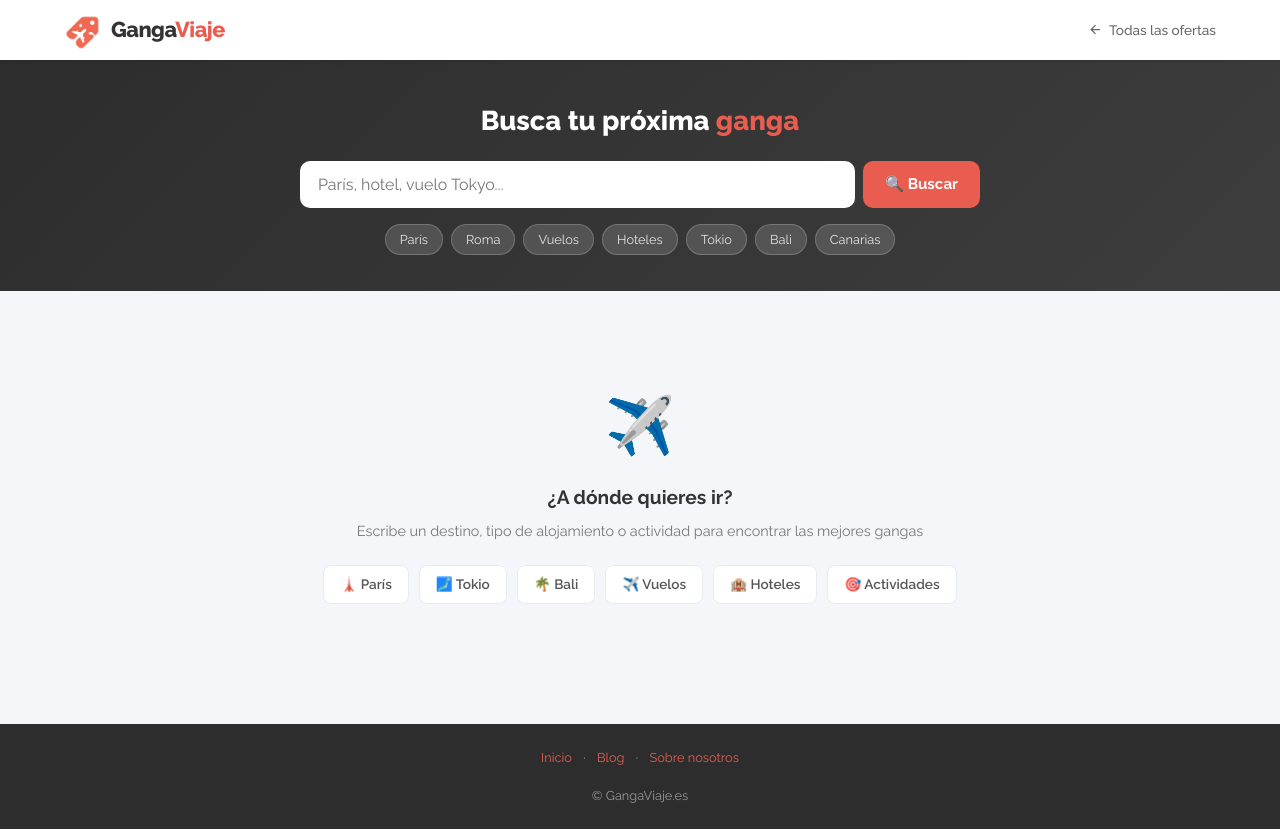
After one commit to luisespinarlp-alt/gangaviaje, a Flask app: page /buscar in a window 1280 px wide. The commit adds this page. Run offline with Flask 3, Linux system fonts and the light colour scheme; some libraries are stand-ins or nearby versions.

Commit message:
Add /buscar search page with deals + blog results
- GET /buscar?q=... busca en título, location y descripción de deals
  y en título, excerpt y content de posts
- Resultados en 2 secciones: Ofertas (grid) + Guías de viaje (lista)
- Quick chips para búsquedas populares (París, Tokio, vuelos...)
- Estado vacío con sugerencias cuando no hay resultados
- Botón 'Buscar' en el nav de la homepage
- noindex para no competir con páginas de categoría en SEO

Co-Authored-By: Claude Sonnet 4.6 <noreply@anthropic.com>

```diff
--- a/app.py
+++ b/app.py
@@ -164,6 +164,13 @@ def newsletter():
         return jsonify({"ok": False, "msg": "Error al guardar. Inténtalo de nuevo."}), 500
 
 
+@app.route("/buscar")
+def buscar():
+    q = request.args.get("q", "").strip()
+    results = database.search(q) if len(q) >= 2 else {"deals": [], "posts": []}
+    return render_template("buscar.html", q=q, results=results, destinos=config.DESTINOS)
+
+
 @app.route("/sobre-nosotros")
 def sobre_nosotros():
     stats = database.get_stats()
--- /dev/null
+++ b/templates/buscar.html
@@ -0,0 +1,229 @@
+<!DOCTYPE html>
+<html lang="es">
+<head>
+  <meta charset="UTF-8">
+  <meta name="viewport" content="width=device-width, initial-scale=1.0">
+  <title>{% if q %}Resultados para "{{ q }}"{% else %}Buscar ofertas{% endif %} — GangaViaje</title>
+  <meta name="description" content="Busca entre cientos de ofertas de viajes en GangaViaje: vuelos, hoteles, actividades y más.">
+  <meta name="robots" content="noindex">
+  <link rel="icon" type="image/png" href="/static/img/logo_icon.png">
+  <link rel="preconnect" href="https://fonts.googleapis.com">
+  <link rel="preconnect" href="https://fonts.gstatic.com" crossorigin>
+  <link href="https://fonts.googleapis.com/css2?family=Raleway:wght@400;500;600;700;800;900&display=swap" rel="stylesheet">
+  <script async src="https://www.googletagmanager.com/gtag/js?id=G-05YGXD7GX7"></script>
+  <script>window.dataLayer=window.dataLayer||[];function gtag(){dataLayer.push(arguments);}gtag("js",new Date());gtag("config","G-05YGXD7GX7");</script>
+  <style>
+    *, *::before, *::after { margin: 0; padding: 0; box-sizing: border-box; }
+    body { font-family: 'Raleway', -apple-system, sans-serif; background: #f4f6f9; color: #333; line-height: 1.5; }
+
+    nav { background: white; box-shadow: 0 1px 4px rgba(0,0,0,0.10); position: sticky; top: 0; z-index: 100; }
+    .nav-inner { max-width: 1200px; margin: 0 auto; padding: 0 24px; display: flex; align-items: center; justify-content: space-between; height: 60px; }
+    .logo { display: flex; align-items: center; gap: 10px; text-decoration: none; }
+    .logo-icon { height: 40px; width: auto; }
+    .logo-name { font-size: 1.35rem; font-weight: 800; color: #333; letter-spacing: -0.5px; }
+    .logo-name span { color: #E85D50; }
+    .nav-back { color: #666; text-decoration: none; font-size: 0.85rem; font-weight: 500; display: flex; align-items: center; gap: 6px; transition: color 0.15s; }
+    .nav-back:hover { color: #E85D50; }
+    .nav-back svg { width: 15px; height: 15px; }
+
+    /* SEARCH HERO */
+    .search-hero { background: linear-gradient(135deg, #2D2D2D 0%, #3D3D3D 100%); padding: 40px 24px 36px; }
+    .search-hero-inner { max-width: 680px; margin: 0 auto; text-align: center; }
+    .search-hero h1 { font-size: 1.7rem; font-weight: 800; color: white; margin-bottom: 20px; }
+    .search-hero h1 span { color: #E85D50; }
+    .search-form { display: flex; gap: 8px; }
+    .search-input { flex: 1; padding: 14px 18px; border: none; border-radius: 10px; font-family: inherit; font-size: 1rem; outline: none; }
+    .search-btn { background: #E85D50; color: white; border: none; border-radius: 10px; padding: 14px 22px; font-family: inherit; font-size: 0.95rem; font-weight: 700; cursor: pointer; transition: background 0.15s; white-space: nowrap; }
+    .search-btn:hover { background: #D14A3E; }
+
+    /* QUICK SEARCHES */
+    .quick-searches { display: flex; gap: 8px; flex-wrap: wrap; justify-content: center; margin-top: 16px; }
+    .quick-chip { background: rgba(255,255,255,0.15); color: rgba(255,255,255,0.85); border: 1px solid rgba(255,255,255,0.2); border-radius: 20px; padding: 5px 14px; font-size: 0.8rem; text-decoration: none; transition: all 0.15s; cursor: pointer; font-family: inherit; }
+    .quick-chip:hover { background: rgba(255,255,255,0.25); color: white; }
+
+    /* MAIN */
+    main { max-width: 1200px; margin: 0 auto; padding: 32px 24px 60px; }
+
+    /* RESULTS INFO */
+    .results-info { font-size: 0.9rem; color: #777; margin-bottom: 24px; }
+    .results-info strong { color: #333; }
+
+    /* DEALS GRID */
+    .section-title { font-size: 1.1rem; font-weight: 800; color: #333; margin-bottom: 16px; display: flex; align-items: center; gap: 8px; }
+    .section-title svg { width: 20px; height: 20px; color: #E85D50; }
+    .deals-grid { display: grid; grid-template-columns: repeat(auto-fill, minmax(280px, 1fr)); gap: 18px; margin-bottom: 40px; }
+    .deal-card { background: white; border-radius: 12px; overflow: hidden; box-shadow: 0 1px 4px rgba(0,0,0,0.08); transition: transform 0.2s ease, box-shadow 0.2s ease; text-decoration: none; color: inherit; display: flex; flex-direction: column; }
+    .deal-card:hover { transform: translateY(-4px); box-shadow: 0 6px 20px rgba(0,0,0,0.12); }
+    .card-img { height: 160px; overflow: hidden; background: #fde8e6; position: relative; }
+    .card-img img { width: 100%; height: 100%; object-fit: cover; transition: transform 0.3s; }
+    .deal-card:hover .card-img img { transform: scale(1.04); }
+    .badge-discount { position: absolute; top: 10px; left: 10px; background: #E85D50; color: white; font-size: 0.75rem; font-weight: 700; padding: 3px 8px; border-radius: 5px; }
+    .card-body { padding: 14px; flex: 1; display: flex; flex-direction: column; }
+    .card-location { font-size: 0.75rem; color: #999; margin-bottom: 4px; }
+    .card-title { font-size: 0.92rem; font-weight: 600; color: #333; line-height: 1.35; flex: 1; display: -webkit-box; -webkit-line-clamp: 2; -webkit-box-orient: vertical; overflow: hidden; margin-bottom: 10px; }
+    .card-price { border-top: 1px solid #f0f2f5; padding-top: 10px; display: flex; align-items: center; justify-content: space-between; }
+    .price-current { font-size: 1.3rem; font-weight: 800; color: #E85D50; }
+    .price-unit { font-size: 0.72rem; color: #888; }
+    .card-cta { display: block; background: #E85D50; color: white; text-align: center; padding: 9px; font-size: 0.82rem; font-weight: 700; margin-top: 8px; border-radius: 7px; text-decoration: none; transition: background 0.15s; }
+    .card-cta:hover { background: #D14A3E; }
+
+    /* BLOG RESULTS */
+    .posts-list { display: flex; flex-direction: column; gap: 14px; }
+    .post-result { background: white; border-radius: 12px; padding: 16px 20px; box-shadow: 0 1px 4px rgba(0,0,0,0.07); text-decoration: none; color: inherit; display: flex; gap: 16px; align-items: center; transition: transform 0.2s ease, box-shadow 0.2s ease; }
+    .post-result:hover { transform: translateY(-2px); box-shadow: 0 4px 14px rgba(0,0,0,0.10); }
+    .post-result-img { width: 80px; height: 60px; border-radius: 8px; object-fit: cover; flex-shrink: 0; background: #fde8e6; }
+    .post-result-body { flex: 1; }
+    .post-result-cat { font-size: 0.68rem; font-weight: 700; text-transform: uppercase; letter-spacing: 1px; color: #E85D50; margin-bottom: 4px; }
+    .post-result-title { font-size: 0.92rem; font-weight: 700; color: #333; line-height: 1.35; }
+    .post-result-excerpt { font-size: 0.8rem; color: #777; margin-top: 3px; display: -webkit-box; -webkit-line-clamp: 1; -webkit-box-orient: vertical; overflow: hidden; }
+    .post-result-arrow { color: #E85D50; font-weight: 700; font-size: 1.1rem; flex-shrink: 0; }
+
+    /* EMPTY */
+    .empty { text-align: center; padding: 60px 20px; }
+    .empty-icon { font-size: 3.5rem; margin-bottom: 16px; display: block; }
+    .empty h2 { font-size: 1.2rem; font-weight: 700; color: #333; margin-bottom: 8px; }
+    .empty p { color: #777; font-size: 0.9rem; margin-bottom: 24px; }
+    .empty-suggestions { display: flex; gap: 10px; flex-wrap: wrap; justify-content: center; }
+    .empty-chip { background: white; border: 1.5px solid #e8ecf0; border-radius: 8px; padding: 8px 16px; text-decoration: none; color: #555; font-size: 0.85rem; font-weight: 600; transition: all 0.15s; }
+    .empty-chip:hover { border-color: #E85D50; color: #E85D50; }
+
+    footer { background: #2D2D2D; color: #999; padding: 24px; text-align: center; font-size: 0.8rem; }
+    footer a { color: #E85D50; text-decoration: none; margin: 0 8px; }
+
+    @media (max-width: 600px) {
+      .deals-grid { grid-template-columns: 1fr; }
+      .search-hero h1 { font-size: 1.3rem; }
+    }
+  </style>
+</head>
+<body>
+
+<nav>
+  <div class="nav-inner">
+    <a href="/" class="logo">
+      <img src="/static/img/logo_icon.png" alt="GangaViaje" class="logo-icon">
+      <span class="logo-name">Ganga<span>Viaje</span></span>
+    </a>
+    <a href="/" class="nav-back">
+      <svg viewBox="0 0 24 24" fill="none" stroke="currentColor" stroke-width="2"><path d="M19 12H5M12 5l-7 7 7 7"/></svg>
+      Todas las ofertas
+    </a>
+  </div>
+</nav>
+
+<div class="search-hero">
+  <div class="search-hero-inner">
+    <h1>Busca tu próxima <span>ganga</span></h1>
+    <form class="search-form" action="/buscar" method="get">
+      <input class="search-input" type="text" name="q" value="{{ q }}" placeholder="París, hotel, vuelo Tokyo..." autofocus autocomplete="off">
+      <button class="search-btn" type="submit">🔍 Buscar</button>
+    </form>
+    <div class="quick-searches">
+      <a href="/buscar?q=paris" class="quick-chip">París</a>
+      <a href="/buscar?q=roma" class="quick-chip">Roma</a>
+      <a href="/buscar?q=vuelo" class="quick-chip">Vuelos</a>
+      <a href="/buscar?q=hotel" class="quick-chip">Hoteles</a>
+      <a href="/buscar?q=tokio" class="quick-chip">Tokio</a>
+      <a href="/buscar?q=bali" class="quick-chip">Bali</a>
+      <a href="/buscar?q=canarias" class="quick-chip">Canarias</a>
+    </div>
+  </div>
+</div>
+
+<main>
+  {% set total = results.deals|length + results.posts|length %}
+
+  {% if q and total == 0 %}
+  <div class="empty">
+    <span class="empty-icon">🔍</span>
+    <h2>Sin resultados para "{{ q }}"</h2>
+    <p>Prueba con otro término o explora los destinos populares</p>
+    <div class="empty-suggestions">
+      <a href="/buscar?q=paris" class="empty-chip">París</a>
+      <a href="/buscar?q=roma" class="empty-chip">Roma</a>
+      <a href="/buscar?q=vuelo" class="empty-chip">Vuelos baratos</a>
+      <a href="/buscar?q=hotel" class="empty-chip">Hoteles</a>
+      <a href="/buscar?q=tokio" class="empty-chip">Tokio</a>
+      <a href="/" class="empty-chip">🏠 Volver al inicio</a>
+    </div>
+  </div>
+
+  {% elif q %}
+  <p class="results-info">
+    <strong>{{ total }} resultado{% if total != 1 %}s{% endif %}</strong> para "<strong>{{ q }}</strong>"
+    {% if results.deals %} — {{ results.deals|length }} oferta{% if results.deals|length != 1 %}s{% endif %}{% endif %}
+    {% if results.posts %} · {{ results.posts|length }} artículo{% if results.posts|length != 1 %}s{% endif %}{% endif %}
+  </p>
+
+  {% if results.deals %}
+  <h2 class="section-title">
+    <svg viewBox="0 0 24 24" fill="none" stroke="currentColor" stroke-width="2"><path d="M20.59 13.41l-7.17 7.17a2 2 0 01-2.83 0L2 12V2h10l8.59 8.59a2 2 0 010 2.82z"/><line x1="7" y1="7" x2="7.01" y2="7"/></svg>
+    Ofertas
+  </h2>
+  <div class="deals-grid">
+    {% for deal in results.deals %}
+    <a href="/oferta/{{ deal.id }}" class="deal-card">
+      <div class="card-img">
+        {% if deal.image_url %}<img src="{{ deal.image_url }}" alt="{{ deal.title }}" loading="lazy">{% endif %}
+        {% if deal.discount_pct %}<span class="badge-discount">-{{ deal.discount_pct }}%</span>{% endif %}
+      </div>
+      <div class="card-body">
+        {% if deal.location %}<div class="card-location">📍 {{ deal.location }}</div>{% endif %}
+        <div class="card-title">{{ deal.title }}</div>
+        <div class="card-price">
+          <div>
+            <div class="price-current">€{{ "%.0f"|format(deal.sale_price) }}</div>
+            <div class="price-unit">por {{ "persona" if deal.tipo == "actividad" else ("día" if deal.tipo == "coche" else ("trayecto" if deal.tipo == "vuelo" else "noche")) }}</div>
+          </div>
+        </div>
+        <span class="card-cta">Ver oferta →</span>
+      </div>
+    </a>
+    {% endfor %}
+  </div>
+  {% endif %}
+
+  {% if results.posts %}
+  <h2 class="section-title">
+    <svg viewBox="0 0 24 24" fill="none" stroke="currentColor" stroke-width="2"><path d="M12 20h9"/><path d="M16.5 3.5a2.121 2.121 0 013 3L7 19l-4 1 1-4L16.5 3.5z"/></svg>
+    Guías de viaje
+  </h2>
+  <div class="posts-list">
+    {% for post in results.posts %}
+    <a href="/blog/{{ post.slug }}" class="post-result">
+      {% if post.image_url %}<img src="{{ post.image_url }}" alt="{{ post.title }}" class="post-result-img" loading="lazy">{% endif %}
+      <div class="post-result-body">
+        <div class="post-result-cat">{{ post.category }}</div>
+        <div class="post-result-title">{{ post.title }}</div>
+        <div class="post-result-excerpt">{{ post.excerpt }}</div>
+      </div>
+      <span class="post-result-arrow">→</span>
+    </a>
+    {% endfor %}
+  </div>
+  {% endif %}
+
+  {% else %}
+  <div class="empty">
+    <span class="empty-icon">✈️</span>
+    <h2>¿A dónde quieres ir?</h2>
+    <p>Escribe un destino, tipo de alojamiento o actividad para encontrar las mejores gangas</p>
+    <div class="empty-suggestions">
+      <a href="/buscar?q=paris" class="empty-chip">🗼 París</a>
+      <a href="/buscar?q=tokio" class="empty-chip">🗾 Tokio</a>
+      <a href="/buscar?q=bali" class="empty-chip">🌴 Bali</a>
+      <a href="/buscar?q=vuelo" class="empty-chip">✈️ Vuelos</a>
+      <a href="/buscar?q=hotel" class="empty-chip">🏨 Hoteles</a>
+      <a href="/buscar?q=actividad" class="empty-chip">🎯 Actividades</a>
+    </div>
+  </div>
+  {% endif %}
+</main>
+
+<footer>
+  <a href="/">Inicio</a> · <a href="/blog">Blog</a> · <a href="/sobre-nosotros">Sobre nosotros</a>
+  <br><br>© GangaViaje.es
+</footer>
+
+</body>
+</html>
--- a/templates/index.html
+++ b/templates/index.html
@@ -342,6 +342,10 @@
       {% endfor %}
       <a href="/blog">Blog</a>
     </div>
+    <a href="/buscar" style="display:flex;align-items:center;gap:5px;color:#666;text-decoration:none;font-size:0.82rem;font-weight:500;padding:6px 10px;border:1.5px solid #e0e4ea;border-radius:8px;transition:all 0.15s;" onmouseover="this.style.borderColor='#E85D50';this.style.color='#E85D50'" onmouseout="this.style.borderColor='#e0e4ea';this.style.color='#666'">
+      <svg viewBox="0 0 24 24" fill="none" stroke="currentColor" stroke-width="2" width="15" height="15"><circle cx="11" cy="11" r="8"/><path d="m21 21-4.35-4.35"/></svg>
+      Buscar
+    </a>
     <button class="nav-toggle" id="navToggle" aria-label="Abrir menú" aria-expanded="false">
       <svg viewBox="0 0 24 24" fill="none" stroke="currentColor" stroke-width="2"><path d="M3 12h18M3 6h18M3 18h18"/></svg>
     </button>
```
Also changed, not shown: database.py (+29 -0 lines).
